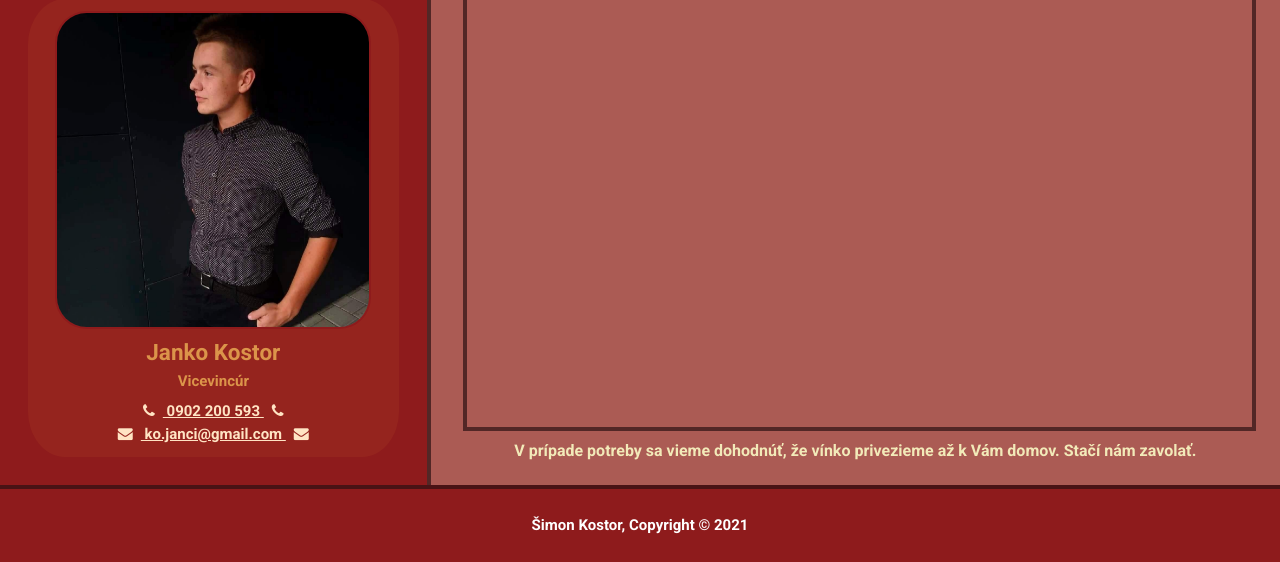
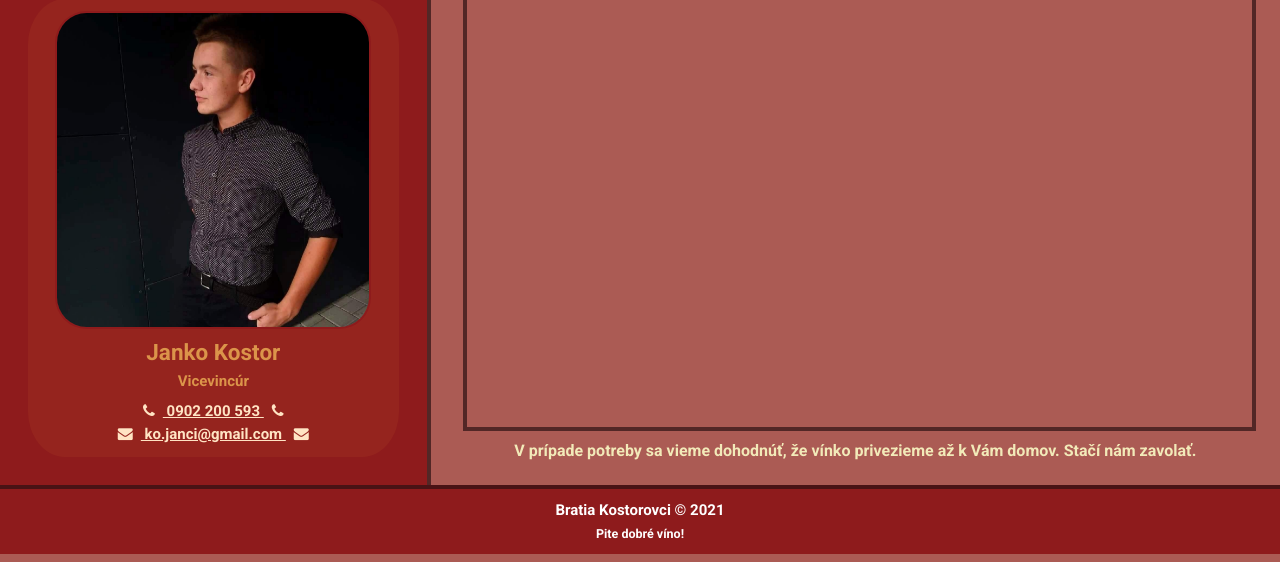
Before and after one commit to Jancikos/vino-kostor, a PHP site: page / in a window 1280 px wide. Shown: the part 1344-1906 px from the top of the page. Run offline with PHP 8.4, Linux system fonts and the light colour scheme; some libraries are stand-ins or nearby versions.

Commit message:
update footeru

```diff
--- a/css/app.css
+++ b/css/app.css
@@ -61,6 +61,10 @@ header h1 {
     background-color: var(--main-color);
     border-top: var(--dark-color) 0.5vh solid;
     text-align: center;
+}
+#pageWrapper footer p {
+    padding: 0;
+    margin: 0;
 }
 
 /* contact */
--- a/index.html
+++ b/index.html
@@ -87,7 +87,8 @@
         <p> V prípade potreby sa vieme dohodnúť, že vínko privezieme až k Vám domov. Stačí nám zavolať. </p>
     </section>
     <footer>
-        <p class="copyright">Šimon Kostor, Copyright © 2021 </p>
+        <p> Bratia Kostorovci © 2021 </p>
+        <p><small> Pite dobré víno! </small> </p>
     </footer>
 </body>
 
```
